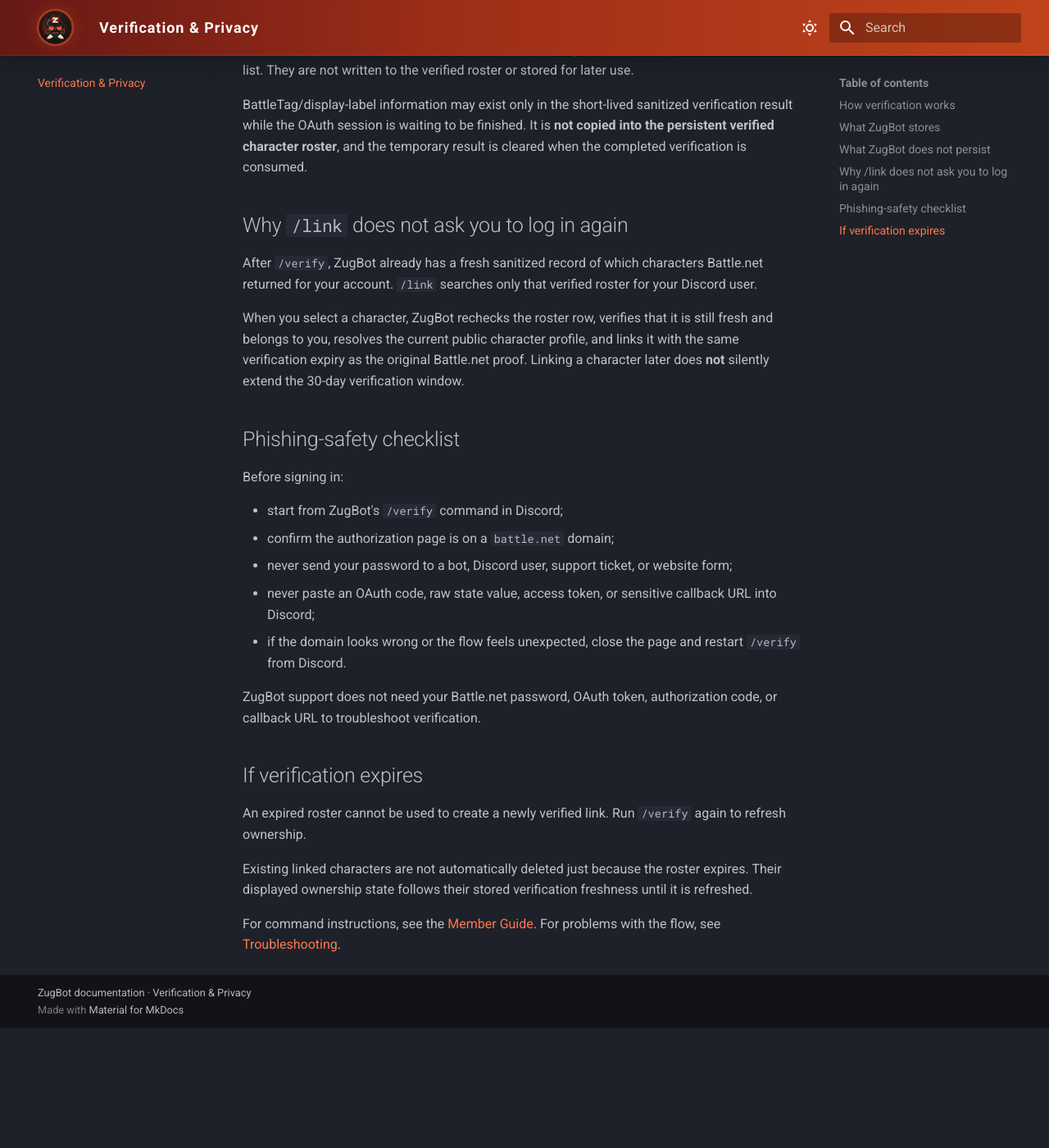
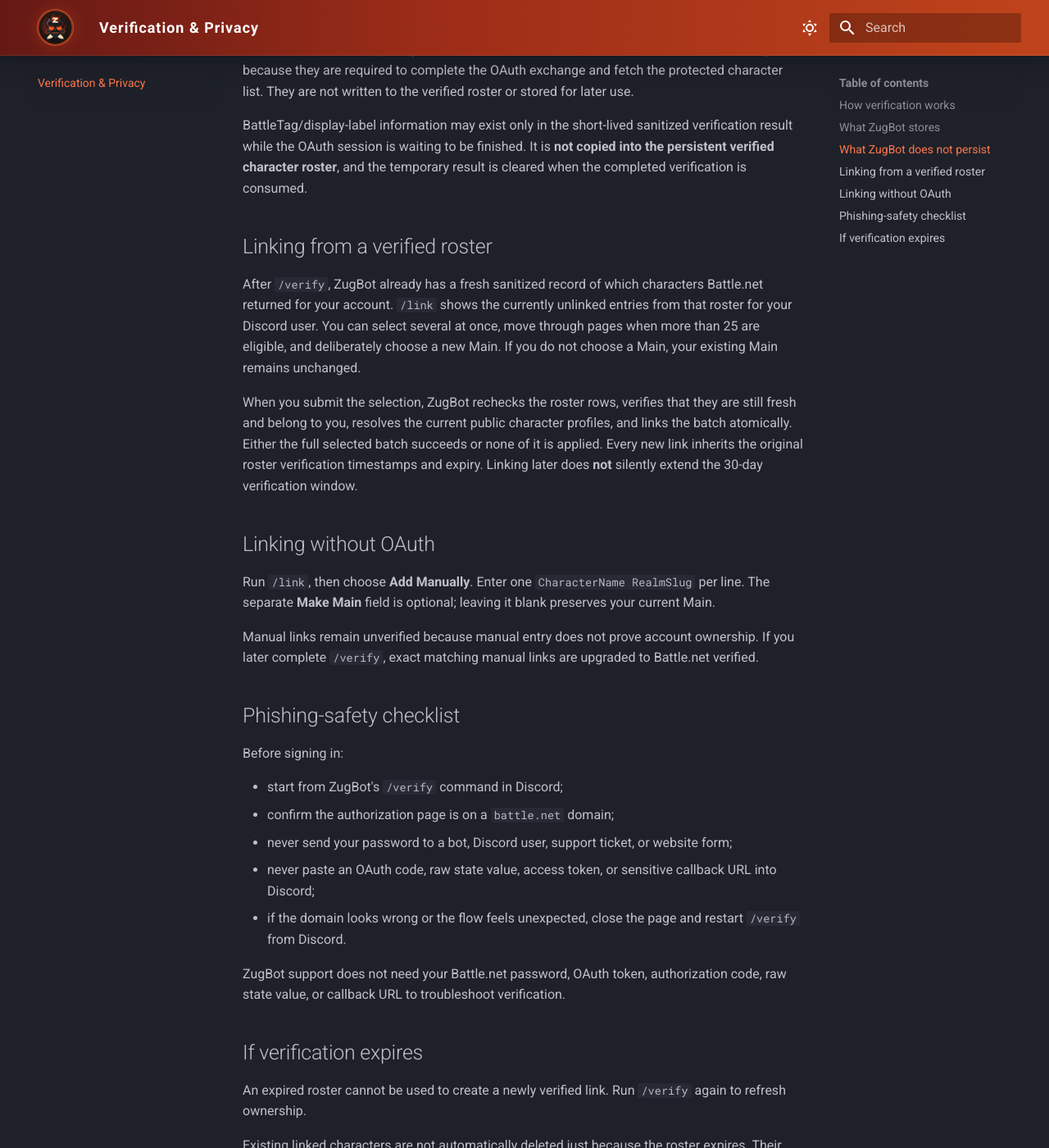
Before and after one commit to sthorne80/zugbot-site, an MkDocs documentation site: the page built from docs/verification.md, in a window 1280 px wide and 1400 px high, scrolled down 1934 px. Shown: the whole window at 82% size. Built offline with MkDocs 1.6.1 and Material for MkDocs 9.7.7, drawn with Linux system fonts in a browser that asks for light colours; before the commit the page ends 3188 px from its top, so only the background shows below that; some of the changed text lies outside the part shown.

Commit message:
docs: expand verification and privacy guidance
Updated the verification process details for ZugBot, including changes to the linking process and clarifications on OAuth usage.

```diff
--- a/docs/verification.md
+++ b/docs/verification.md
@@ -1,6 +1,6 @@
 # Battle.net Verification & Privacy
 
-ZugBot uses Battle.net OAuth to verify that characters belong to the Discord member who is linking them.
+ZugBot can use Battle.net OAuth to verify that characters belong to the Discord member who is linking them. OAuth is optional: `/link` also supports manual bulk linking without a Battle.net sign-in.
 
 !!! danger "Your Battle.net password does not go to ZugBot"
     ZugBot will never ask you to type your Battle.net password into Discord, zugbot.net, or a ZugBot form. Authentication happens on Battle.net's own site. Before entering credentials, verify that the browser is on a `battle.net` domain; ZugBot currently sends authorization through `oauth.battle.net`.
@@ -14,7 +14,7 @@
 5. Battle.net redirects back to ZugBot's OAuth service. The service uses the short-lived authorization result to request the protected character list, then discards the sensitive OAuth material.
 6. Return to Discord and click **Finish Verification**.
 7. ZugBot stores a limited, sanitized verified character roster associated with your Discord user.
-8. Run `/link` and choose a character from that verified roster. While the roster remains fresh, you can link additional verified characters without another Battle.net login.
+8. Run `/link`, select one or more currently unlinked characters from that verified roster, and click **Link Selected**. The panel paginates rosters with more than 25 eligible characters.
 
 Verification is currently fresh for **30 days**. Running `/verify` again refreshes the roster and its verification window.
 
@@ -50,11 +50,17 @@
 
 BattleTag/display-label information may exist only in the short-lived sanitized verification result while the OAuth session is waiting to be finished. It is **not copied into the persistent verified character roster**, and the temporary result is cleared when the completed verification is consumed.
 
-## Why `/link` does not ask you to log in again
+## Linking from a verified roster
 
-After `/verify`, ZugBot already has a fresh sanitized record of which characters Battle.net returned for your account. `/link` searches only that verified roster for your Discord user.
+After `/verify`, ZugBot already has a fresh sanitized record of which characters Battle.net returned for your account. `/link` shows the currently unlinked entries from that roster for your Discord user. You can select several at once, move through pages when more than 25 are eligible, and deliberately choose a new Main. If you do not choose a Main, your existing Main remains unchanged.
 
-When you select a character, ZugBot rechecks the roster row, verifies that it is still fresh and belongs to you, resolves the current public character profile, and links it with the same verification expiry as the original Battle.net proof. Linking a character later does **not** silently extend the 30-day verification window.
+When you submit the selection, ZugBot rechecks the roster rows, verifies that they are still fresh and belong to you, resolves the current public character profiles, and links the batch atomically. Either the full selected batch succeeds or none of it is applied. Every new link inherits the original roster verification timestamps and expiry. Linking later does **not** silently extend the 30-day verification window.
+
+## Linking without OAuth
+
+Run `/link`, then choose **Add Manually**. Enter one `CharacterName RealmSlug` per line. The separate **Make Main** field is optional; leaving it blank preserves your current Main.
+
+Manual links remain unverified because manual entry does not prove account ownership. If you later complete `/verify`, exact matching manual links are upgraded to Battle.net verified.
 
 ## Phishing-safety checklist
 
@@ -66,7 +72,7 @@
 - never paste an OAuth code, raw state value, access token, or sensitive callback URL into Discord;
 - if the domain looks wrong or the flow feels unexpected, close the page and restart `/verify` from Discord.
 
-ZugBot support does not need your Battle.net password, OAuth token, authorization code, or callback URL to troubleshoot verification.
+ZugBot support does not need your Battle.net password, OAuth token, authorization code, raw state value, or callback URL to troubleshoot verification.
 
 ## If verification expires
 
```
Also changed, not shown: other parts of docs/verification.md (+1 -1 lines).
